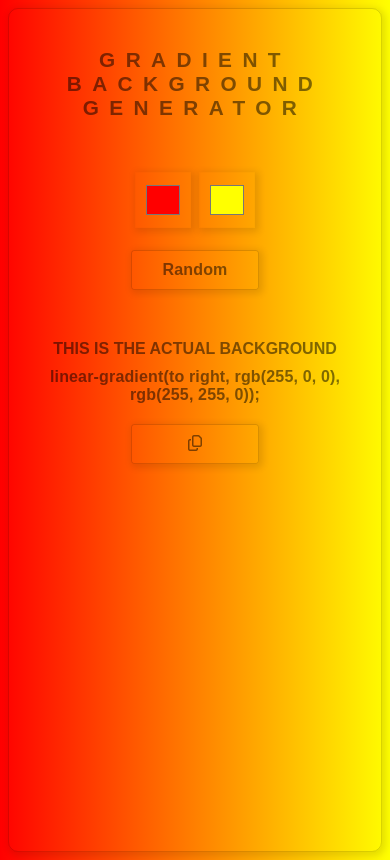
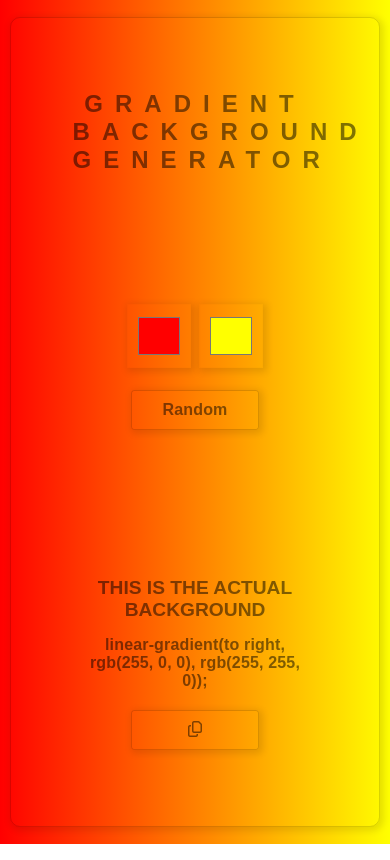
Before and after one commit to luisgerardodev/background-generator, a website: page index.html in a window 390 px wide. Drawn offline with Linux system fonts and the light colour scheme.

Commit message:
Responsive Design

```diff
--- a/index.html
+++ b/index.html
@@ -18,10 +18,11 @@
           <input class="color2" type="color" name="color2" />
           <button>Random</button>
         </div>
-
-        <h2>This is the actual Background</h2>
-        <h3></h3>
-        <button class="copy"><i class="far fa-copy"></i></button>
+        <div>
+          <h2>This is the actual Background</h2>
+          <h3></h3>
+          <button class="copy"><i class="far fa-copy"></i></button>
+        </div>
       </div>
     </div>
 
--- a/style.css
+++ b/style.css
@@ -1,5 +1,12 @@
 * {
   box-sizing: border-box;
+}
+
+html,
+body {
+  height: 100vh;
+  min-height: 100vh;
+  margin: 0;
 }
 
 .copy {
@@ -12,19 +19,23 @@ body {
   text-align: center;
   text-transform: uppercase;
   background: linear-gradient(to right, red, yellow);
+  display: flex;
 }
 
 .container {
   width: 80%;
   height: 100%;
   margin: auto;
+  padding: 70px 0;
+  display: flex;
+  flex-flow: column;
+  justify-content: space-around;
 }
 
 .card {
-  width: 70%;
-  height: 98vh;
+  width: 95%;
+  height: 96%;
   margin: auto;
-  /* padding: 15px; */
   border: 1px solid rgba(0, 0, 0, 0.15);
   border-radius: 10px;
   box-shadow: 2px 2px 7px 2px rgba(0, 0, 0, 0.1);
@@ -38,17 +49,13 @@ h1 {
   width: 100%;
 }
 
-h2 {
-  margin: 50px;
-}
-
 h3 {
   font: 900 1em "Raleway", sans-serif;
   color: rgba(0, 0, 0, 0.5);
   text-align: center;
   text-transform: none;
   letter-spacing: 0.01em;
-  margin: 50px;
+  margin: 20px;
 }
 
 /* Gradient Controls ----------------- */
@@ -86,53 +93,49 @@ button {
 
 /* Media Queries ----------------- */
 
-@media (max-width: 1050px) {
-  .container {
-    width: 100%;
+@media (min-width: 961px) {
+  .card {
+    width: 60%;
+  }
+}
+
+@media (min-width: 769px) and (max-width: 960px) {
+  h1 {
+    font-size: 2em;
   }
 
   .card {
-    width: 100vw;
-    height: 100vh;
+    width: 80%;
   }
 
+  .container {
+    width: 70%;
+  }
+}
+
+@media (min-width: 481px) and (max-width: 768px) {
   h1 {
-    font-size: 1.9em;
+    font-size: 1.5em;
   }
 
   h2 {
     font-size: 1.2em;
     margin: 20px;
   }
-
-  h3 {
-    font: 700 1em "Raleway", sans-serif;
-    margin: 20px;
-  }
-
-  input[type="color"] {
-    width: 3.5rem;
-    height: 3.5rem;
-  }
 }
 
 @media (min-width: 321px) and (max-width: 480px) {
   h1 {
-    font-size: 1.3em;
+    font-size: 1.5em;
   }
 
   h2 {
-    font-size: 1em;
+    font-size: 1.2em;
   }
 
   h2,
   h3 {
-    margin: 10px;
-  }
-
-  .card {
-    width: 100%;
-    margin: auto;
+    margin: 15px;
   }
 
   .container {
@@ -141,7 +144,6 @@ button {
   }
 
   .controls {
-    width: 100%;
     margin: 50px 0;
   }
 }
@@ -162,18 +164,7 @@ button {
     margin: 10px;
   }
 
-  .card {
-    width: 100%;
-    margin: auto;
-  }
-
   .container {
     padding: 25px;
-    text-align: center;
-  }
-
-  .controls {
-    width: 100%;
-    margin: 50px 0;
   }
 }
```
